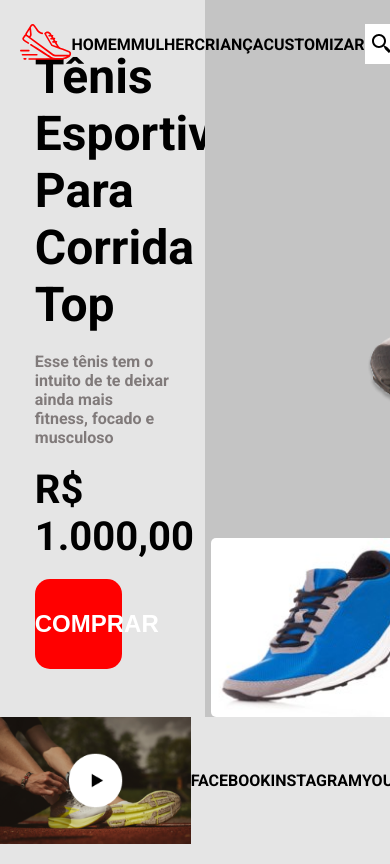
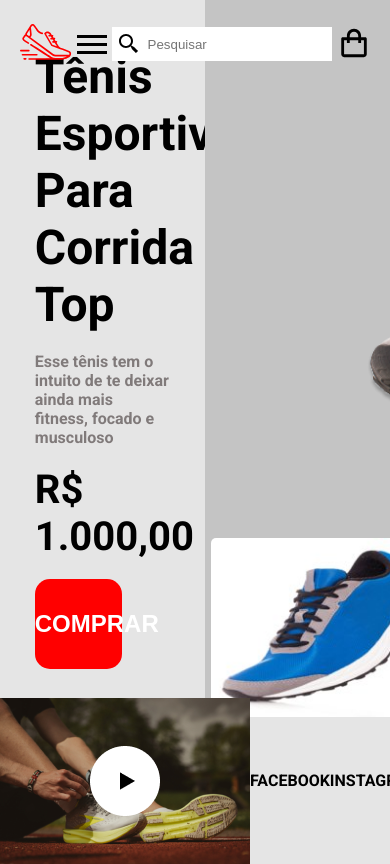
Before and after one commit to Romulo-Pinheiro/rocketshoes, a plain HTML site: page index.html in a window 390 px wide. Shown: the top 864 px of the page. Drawn offline with Linux system fonts and the light colour scheme.

Commit message:
Added responsive menu

```diff
--- a/index.html
+++ b/index.html
@@ -15,6 +15,9 @@
     <header>
         <nav id="navbar">
             <a href=""><img src="assets/logo.svg" alt="logo"></a>
+
+            <button class="hamburguer"></button>
+
             <ul>
                 <li>
                     <a href="">HOMEM</a>
@@ -38,7 +41,7 @@
                 <input type="search" name="search" id="search" placeholder="Pesquisar">
             </form>
 
-            <button>
+            <button id="bag">
                 <img src="assets/icon-bag.svg" alt="bag">
             </button>
         </nav>
@@ -77,9 +80,11 @@
     </main>
 
     <footer>
-        <img src="assets/img-video.png" alt="">
+        <ul>
+            <li>
+                <img id="footer-img" src="assets/img-video.png" alt="">
+            </li>
 
-        <ul>
             <li>
                 <a href="">FACEBOOK</a>
             </li>
--- a/scripts.js
+++ b/scripts.js
@@ -20,3 +20,8 @@ for (var i = 0; i < items.length; i++) {
 		amplifiedImg.setAttribute('src', srcRelation.get(e.target.getAttribute('src')))
 	};
 }
+
+const hamburguer = document.querySelector('.hamburguer');
+const nav = document.querySelector('#navbar');
+
+hamburguer.addEventListener("click", () => nav.classList.toggle("active"))
--- a/style.css
+++ b/style.css
@@ -26,12 +26,35 @@ header{
 	margin-left: 5%;
 	position: fixed;
 	width: 90%;
+	height: 64px;
 }
 
 #navbar {
-	margin-top: 1.5rem;
+	height: 100%;
+	padding-top: 1.5rem;
 	display: flex;
 	justify-content: space-between;
+	align-items: center;
+}
+
+.hamburguer{
+	display: none;
+	border: none;
+	background: none;
+	border-top: 3px solid #000;
+	cursor: pointer;
+}
+
+.hamburguer::before,
+.hamburguer::after{
+	content: " ";
+	display: block;
+	width: 30px;
+	height: 3px;
+	background: #000;
+	margin-top: 5px;
+	position: relative;
+	transition: 0.3s;
 }
 
 #navbar > ul {
@@ -46,7 +69,7 @@ header{
 	text-decoration: none;
 	color: var(--text);
 	font-weight: 700;
-
+	padding-block: 16px
 }
 
 #navbar > form{
@@ -70,9 +93,10 @@ header{
 	outline:0;
 }
 
-#navbar > button{
+#bag{
 	border: none;
 	background-color: inherit;
+	cursor: pointer;
 }
 
 main{
@@ -106,6 +130,7 @@ main > #info{
 }
 
 #shoes-info > button{
+	cursor: pointer;
 	width: 65%;
 	height: 90px;
 	border: none;
@@ -201,3 +226,74 @@ footer > ul > li:last-child > a {
 		height: auto;
 	}
 }
+
+@media (max-width: 768px){
+
+	.hamburguer{
+		display:block;
+		z-index: 1;
+	}
+
+	#navbar > ul{
+		position: fixed;
+		top: 0;
+		left: 0;
+		width: 100vw;
+		height: 100vh;
+		background: var(--main-background);
+		clip-path: circle(100px at 90% -20%);
+		transition: 1s ease-out;
+
+		flex-direction: column;
+		justify-content: space-around;
+		align-items: center;
+		gap: 0;
+		pointer-events: none;
+	}
+
+	#navbar > ul a{
+		opacity: 0;
+	}
+
+	#navbar > ul > li:nth-child(1) a{
+		transition: 0.5s 0.2s;
+	}
+
+	#navbar > ul > li:nth-child(2) a{
+		transition: 0.5s 0.4s;
+	}
+
+	#navbar > ul > li:nth-child(3) a{
+		transition: 0.5s 0.6s;
+	}
+
+	#navbar > ul > li:nth-child(4) a{
+		transition: 0.5s 0.8s;
+	}
+
+	#navbar.active ul{
+		clip-path: circle(1500px at 90% -20%);
+		pointer-events: all;
+	}
+
+	#navbar.active ul a{
+		opacity: 1;
+	}
+
+	#navbar.active .hamburguer{
+		position: fixed;
+		top: 26px;
+		right: 16px;
+		border-top-color: transparent;
+	}
+
+	#navbar.active .hamburguer::before{
+		transform: rotate(135deg);
+	}
+
+	#navbar.active .hamburguer::after{
+		transform: rotate(-135deg);
+		top: -7px;
+	}
+
+}
```
